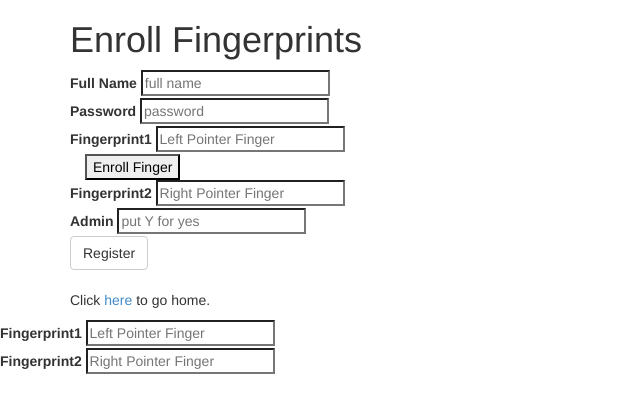
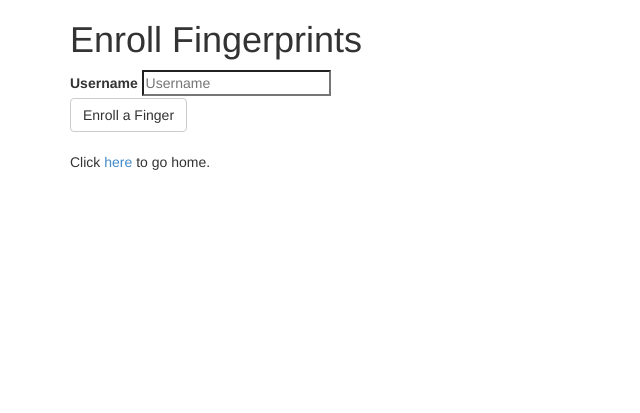
Before and after one commit to KrisMcChes/voting_app, a Flask app: template app/templates/scanner.html in a window 1280 px wide. Shown: the top 413 px of the page, without its empty margins (0-640 px from the left). Run offline with Flask 2, Linux system fonts and the light colour scheme; the template is opened without the code that fills it, so the values that code supplies are empty; some libraries are stand-ins or nearby versions.

Commit message:
scanner page added

```diff
--- a/app/templates/scanner.html
+++ b/app/templates/scanner.html
@@ -18,31 +18,10 @@
             <h1>Enroll Fingerprints</h1>
             <form action="" method="post">
                 <fieldset>
-                    <label for="username">Full Name</label>
-                    <input type="text" name="username" placeholder="full name">
+                    <label for="username">Username</label>
+                    <input type="text" name="username" placeholder="Username">
                 </fieldset>
-                <fieldset>
-                    <label for="password">Password</label>
-                    <input type="password" name="password" placeholder="password">
-                </fieldset>
-                <fieldset>
-                    <label for="fingerprint1">Fingerprint1</label>
-                    <input type="fingerprint1" name="fingerprint1" placeholder="Left Pointer Finger">
-                </fieldset>
-                <div class="container">
-                    <input type="button" id="enrollFinger" value="Enroll Finger"/>
-                    <br>
-                </div>
-                <fieldset>
-                    <label for="fingerprint2">Fingerprint2</label>
-                    <input type="fingerprint2" name="fingerprint2" placeholder="Right Pointer Finger">
-                </fieldset>
-                <fieldset>
-                    <label for="admin">Admin</label>
-                    <input type="admin" name="admin" placeholder="put Y for yes">
-                </fieldset>
-
-                <button class="btn btn-default" type="submit">Register</button>
+                <button class="btn btn-default" type="submit">Enroll a Finger</button>
             </form>
         </div>
         <script src="https://cdn.jsdelivr.net/npm/bootstrap@5.0.0-beta1/dist/js/bootstrap.bundle.min.js"
@@ -58,15 +37,5 @@
         <div class="container">
             <p>Click <a href="/">here</a> to go home.</p>
         </div>
-
-        <fieldset>
-          <label for="fingerprint1">Fingerprint1</label>
-          <input type="fingerprint1" name="fingerprint1" placeholder="Left Pointer Finger">
-      </fieldset>
-      <fieldset>
-          <label for="fingerprint2">Fingerprint2</label>
-          <input type="fingerprint2" name="fingerprint2" placeholder="Right Pointer Finger">
-      </fieldset>
-
     </body>
 </html>
```
